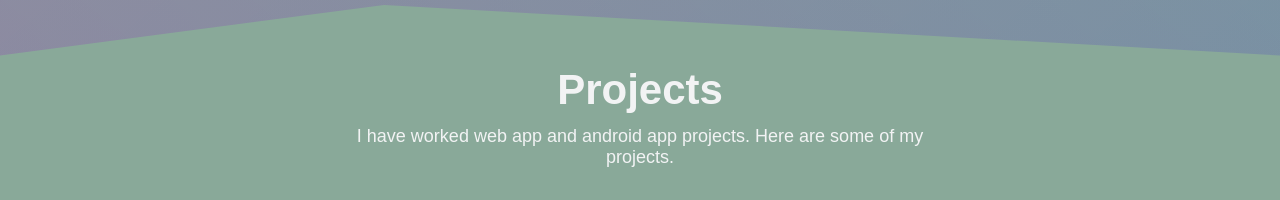
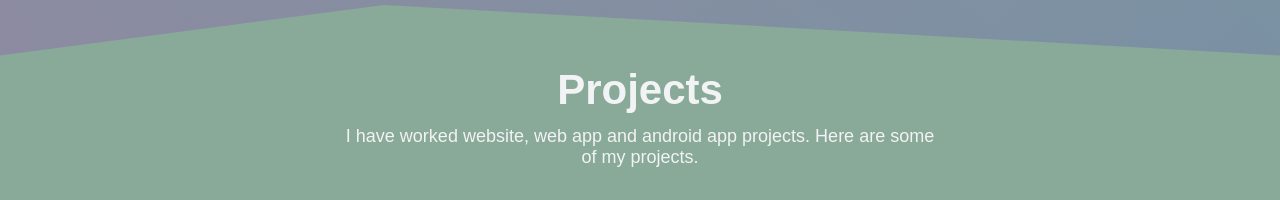
Before and after one commit to mhardev/mhardev-v2, a React (Create React App) app: page / in a window 1280 px wide. Shown: the part 3240-3440 px from the top of the page. Built offline with nearby package versions, Linux system fonts and the light colour scheme; a web font is replaced by a local one.

Commit message:
`Update Projects component description`

```diff
--- a/src/components/Projects/index.js
+++ b/src/components/Projects/index.js
@@ -118,7 +118,7 @@ const Projects = ({openModal,setOpenModal}) => {
         <Wrapper>
           <Title>Projects</Title>
           <Desc>
-            I have worked web app and android app projects. Here are some of my projects.
+            I have worked website, web app and android app projects. Here are some of my projects.
           </Desc>
           <ToggleButtonGroup >
             {toggle === 'all' ?
```
